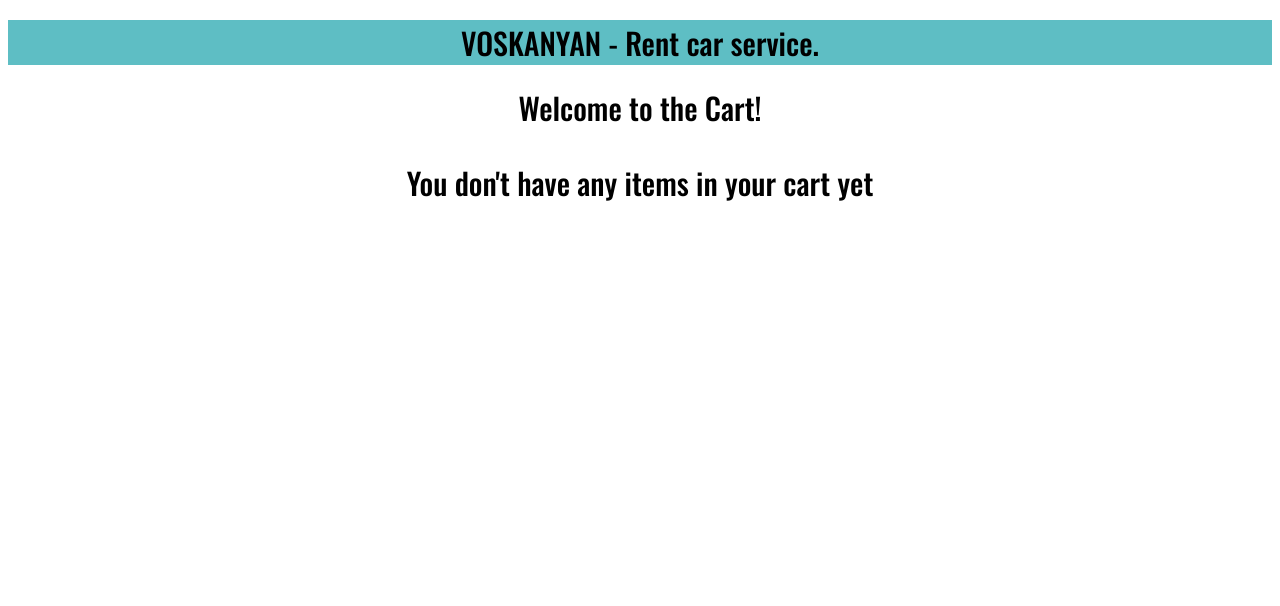
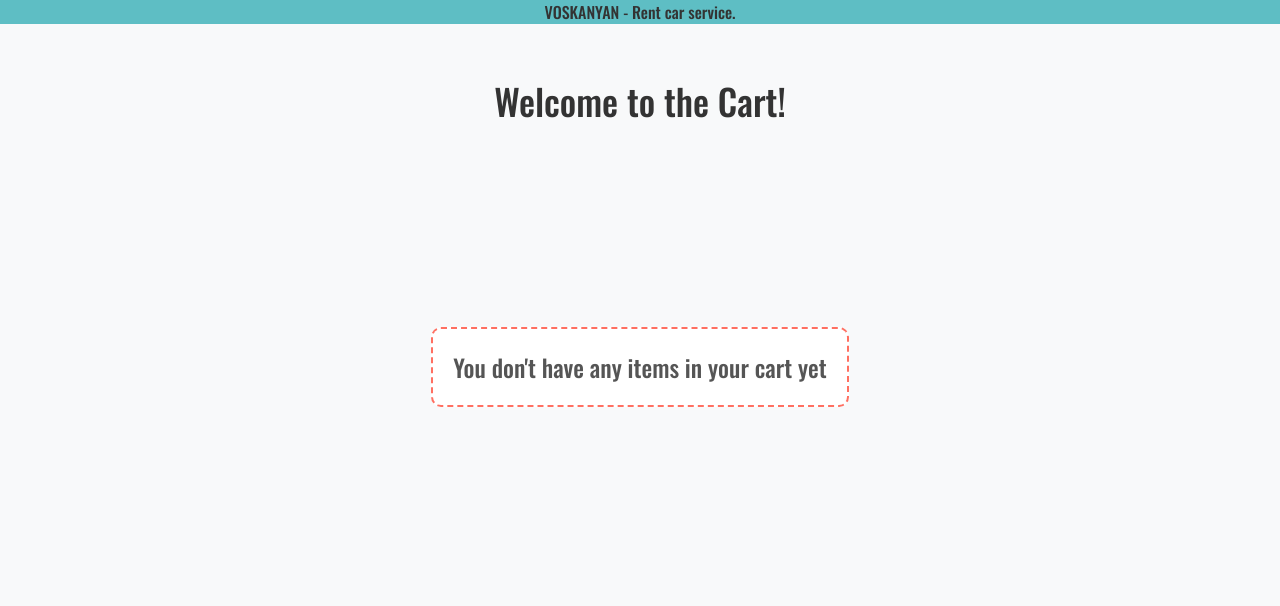
Before and after one commit to voskanyan777/rent-car-platform, a Django app: page /cart/ in a window 1280 px wide. Shown: the top 606 px of the page. Run offline with Django 5.2, Linux system fonts and the light colour scheme.

Commit message:
Changed styles of cart page

```diff
--- a/rent_car/app/static/css/cart.css
+++ b/rent_car/app/static/css/cart.css
@@ -1,10 +1,42 @@
 @import url('https://fonts.googleapis.com/css2?family=Oswald:wght@200..700&display=swap');
-
 
 * {
     font-family: "Oswald", sans-serif;
     font-optical-sizing: auto;
     font-weight: 500;
     font-style: normal;
-    font-size: 30px;
+    font-size: 16px;
+    box-sizing: border-box;
+    margin: 0;
+    padding: 0;
 }
+
+body {
+    background-color: #f8f9fa;
+    color: #333;
+}
+
+.header-title {
+    text-align: center;
+    margin-top: 50px;
+    font-size: 36px;
+}
+
+.wrapper {
+    display: flex;
+    justify-content: center;
+    align-items: center;
+    height: 60vh;
+}
+
+.empty-cart-message {
+    text-align: center;
+    font-size: 24px;
+    color: #555;
+    padding: 20px;
+    border: 2px dashed #ff6f61;
+    border-radius: 10px;
+    background-color: #fff;
+    max-width: 80%;
+    margin: 0 auto;
+}
--- a/rent_car/templates/cart.html
+++ b/rent_car/templates/cart.html
@@ -3,11 +3,12 @@
 
 {% block css_additional %}
     <link rel="stylesheet" href="{% static 'css/cart.css' %}">
+    <link rel="stylesheet" href="https://fonts.googleapis.com/css2?family=Oswald:wght@200..700&display=swap">
 {% endblock %}
 
 {% block content %}
-    <h1 style="text-align: center">Welcome to the Cart!</h1>
+    <h1 class="header-title">Welcome to the Cart!</h1>
     <div class="wrapper">
-        <h3 style="text-align: center;">You don't have any items in your cart yet</h3>
+        <h3 class="empty-cart-message">You don't have any items in your cart yet</h3>
     </div>
 {% endblock %}
```
